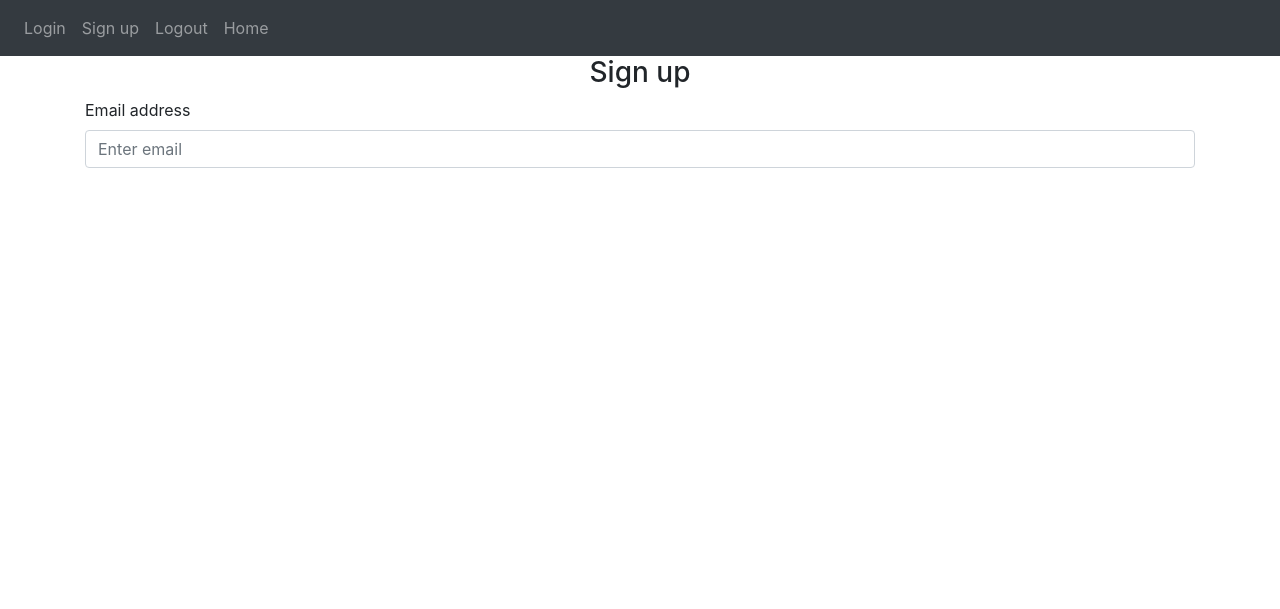
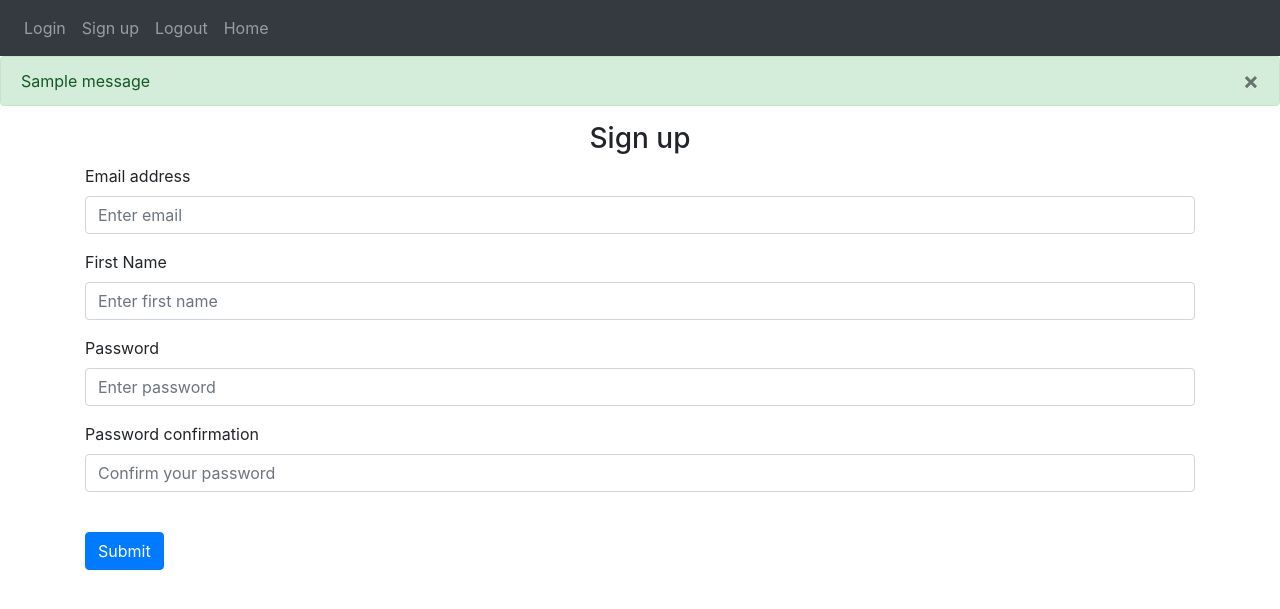
Before and after one commit to Artificerio/notes, a Flask app: page /sign-up in a window 1280 px wide. Shown: the top 609 px of the page. Run offline with Flask 2, Linux system fonts and the light colour scheme; one stand-in notice (Sample message) is shown; some libraries are stand-ins or nearby versions.

Commit message:
buttons + post and get stuff

```diff
--- a/website/auth.py
+++ b/website/auth.py
@@ -1,15 +1,33 @@
-from flask import Blueprint,render_template
+from flask import Blueprint, render_template, request, flash
+
 auth = Blueprint('auth', __name__)
-def array():
-    return list(range(5))
 
+@auth.route('/login', methods=['GET', 'POST'])
+def login():
+    return render_template("login.html")
 
-@auth.route('/login')
-def login():
-    return render_template("login.html", kami=array())
+@auth.route('/sign-up', methods=['GET', 'POST'])
+def sign_up():
+    if request.method == 'POST':
+        email = request.form.get('email')
+        firstName= request.form.get('firstName')
+        password1 = request.form.get('password1')
+        password2 = request.form.get('password2')
 
-@auth.route('/sign-up')
-def sign_up():
+        if len(email) < 4:
+            flash("Email must be at least 4 characters", category='error')
+        elif len(firstName) < 2:
+            flash("First name  must be at least 2 characters", category='error')
+        elif password1 != password2:
+            flash("Passwords do not match", category='error')
+        elif len(password1) < 7:
+            flash("Password is too short", category='error')
+        else:
+            flash("Account created!", category='success')
+            data = request.form
+            print(data)
+            pass
+
     return render_template("sign_up.html")
 
 #pohui
--- a/website/templates/base.html
+++ b/website/templates/base.html
@@ -30,6 +30,28 @@
         </div>
     </nav>
 
+    {% with messages = get_flashed_messages(with_categories=true) %}
+    {% if  messages %}
+        {% for category, message in messages %}
+        {% if category == 'error' %}
+            <div class="alert alert-danger alert-dissmissable fade show" role="alert">
+                {{ message }}
+                <button type="button" class="close" data-dismiss="alert">
+                    <span aria-hidden="true">&times;</span>
+                </button>
+            </div>
+        {% else %}
+            <div class="alert alert-success alert-dissmissable fade show" role="alert">
+                {{ message }}
+                <button type="button" class="close" data-dismiss="alert">
+                    <span aria-hidden="true">&times;</span>
+                </button>
+            </div>
+        {% endif %}
+        {% endfor %}
+    {% endif %}
+    {% endwith %}
+
     <div class="container">
         {% block artem_block %}
 
--- a/website/templates/sign_up.html
+++ b/website/templates/sign_up.html
@@ -2,10 +2,10 @@
 {% block title %}This is the Sign up page{% endblock %}
 
 {% block artem_block %}
-<form action="" method="post">
+<form action="" method="POST">
     <h3 align="center">Sign up</h3>
     <div class="form-group">
-        <label for="email"> Email address</label>
+        <label for="email"> Email address </label>
         <input
         type="email"
         class="form-control"
@@ -13,5 +13,34 @@
         name="email"
         placeholder="Enter email">
     </div>
+    <div class="form-group">
+        <label for="firstName">First Name</label>
+        <input
+        type="text"
+        class="form-control"
+        id="firstName"
+        name="firstName"
+        placeholder="Enter first name">
+    </div>
+    <div class="form-group">
+        <label for="password1">Password</label>
+        <input
+        type="password"
+        class="form-control"
+        id="password1"
+        name="password1"
+        placeholder="Enter password">
+    </div>
+    <div class="form-group">
+        <label for="password2">Password confirmation</label>
+        <input
+        type="password"
+        class="form-control"
+        id="password2"
+        name="password2"
+        placeholder="Confirm your password">
+    </div>
+    <br/>
+    <button type="submit" class="btn btn-primary">Submit</button>
 </form>
 {% endblock %}
```
Also changed, not shown: website/templates/login.html (+23 -2 lines).
